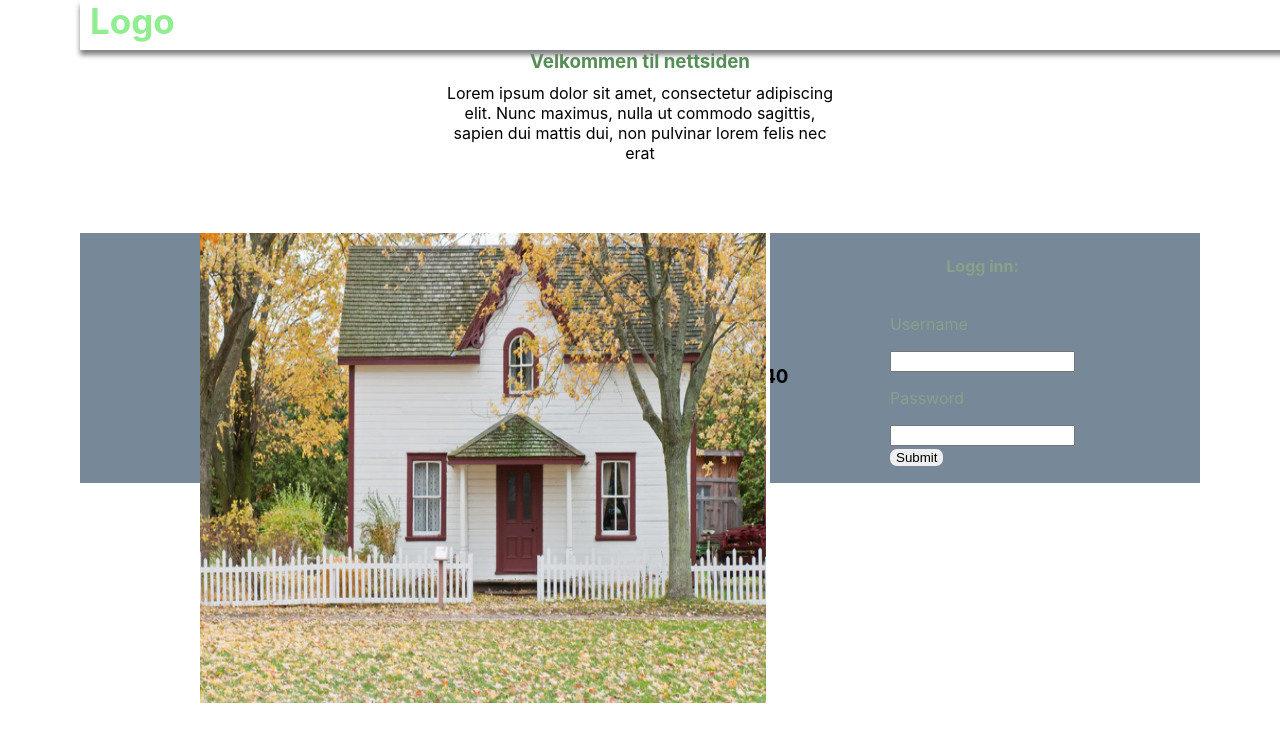
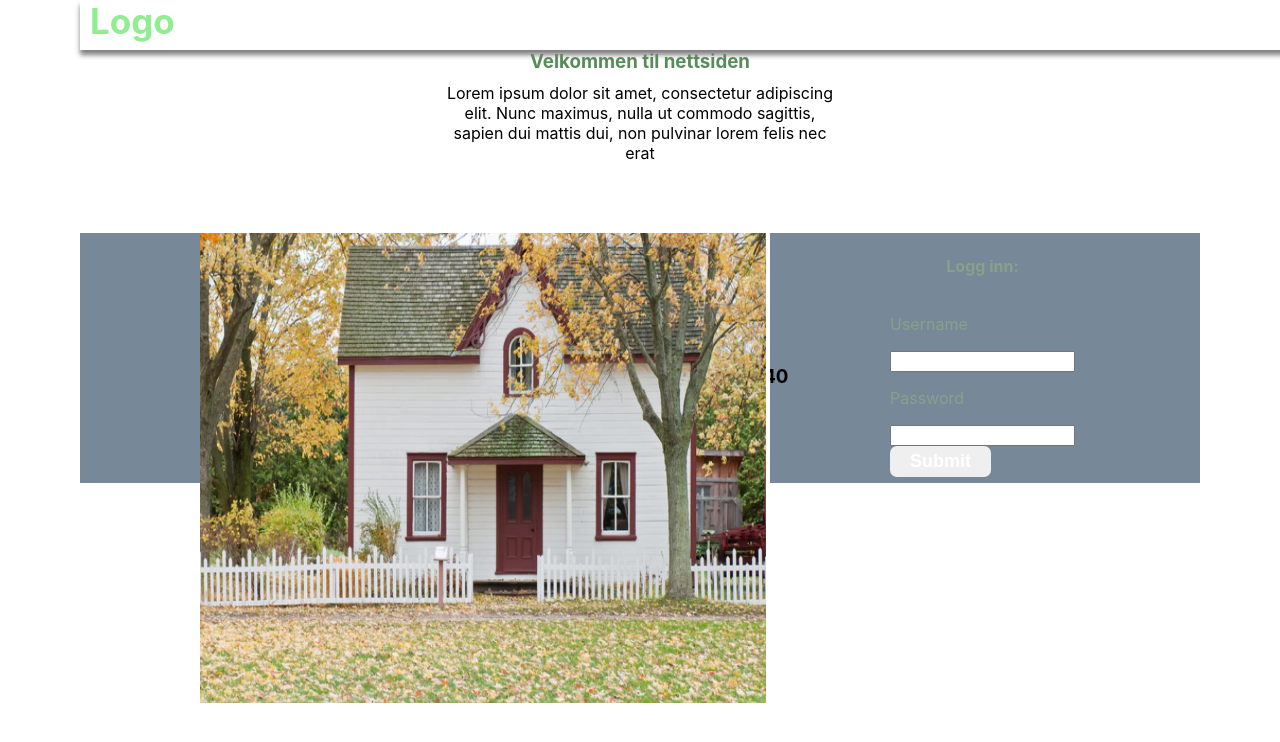
Before and after one commit to ingelinsu/roddi, a React (Create React App) app in the folder frontend/react-app/: page / in a window 1280 px wide. Shown: the top 742 px of the page. Built offline with nearby package versions, Linux system fonts and the light colour scheme.

Commit message:
css for bedre decision knapper

```diff
--- a/frontend/react-app/src/components/Decisions.css
+++ b/frontend/react-app/src/components/Decisions.css
@@ -0,0 +1,16 @@
+button {
+    border: none;
+    color: white;
+    padding: 5px 20px 5px 20px;
+    font-size: large;
+    font-weight: bold;
+    margin-left: 10px;
+}
+
+button:first-of-type {
+    margin: 0;
+}
+
+button:hover {
+    color: lightgrey;
+}
```
